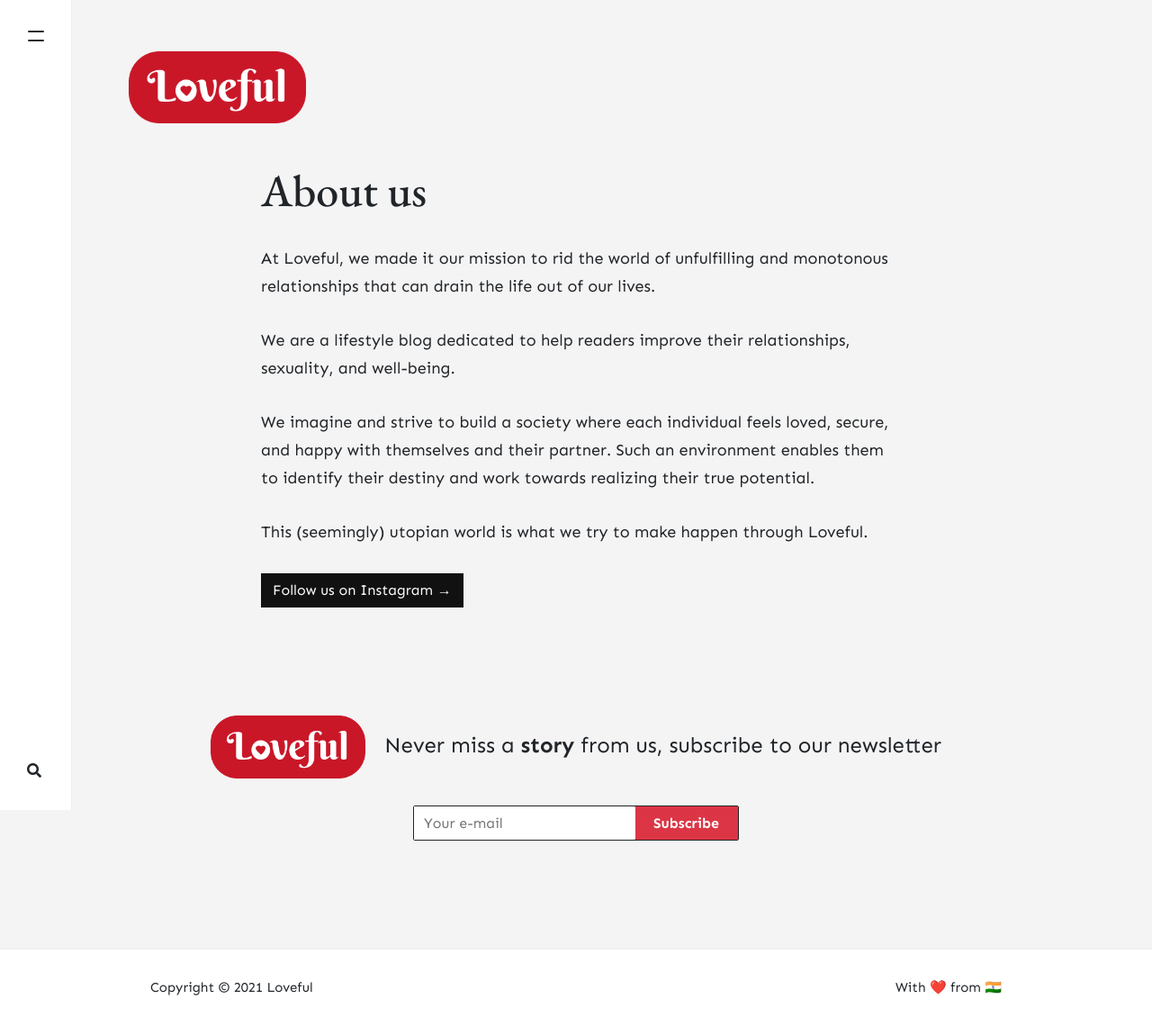
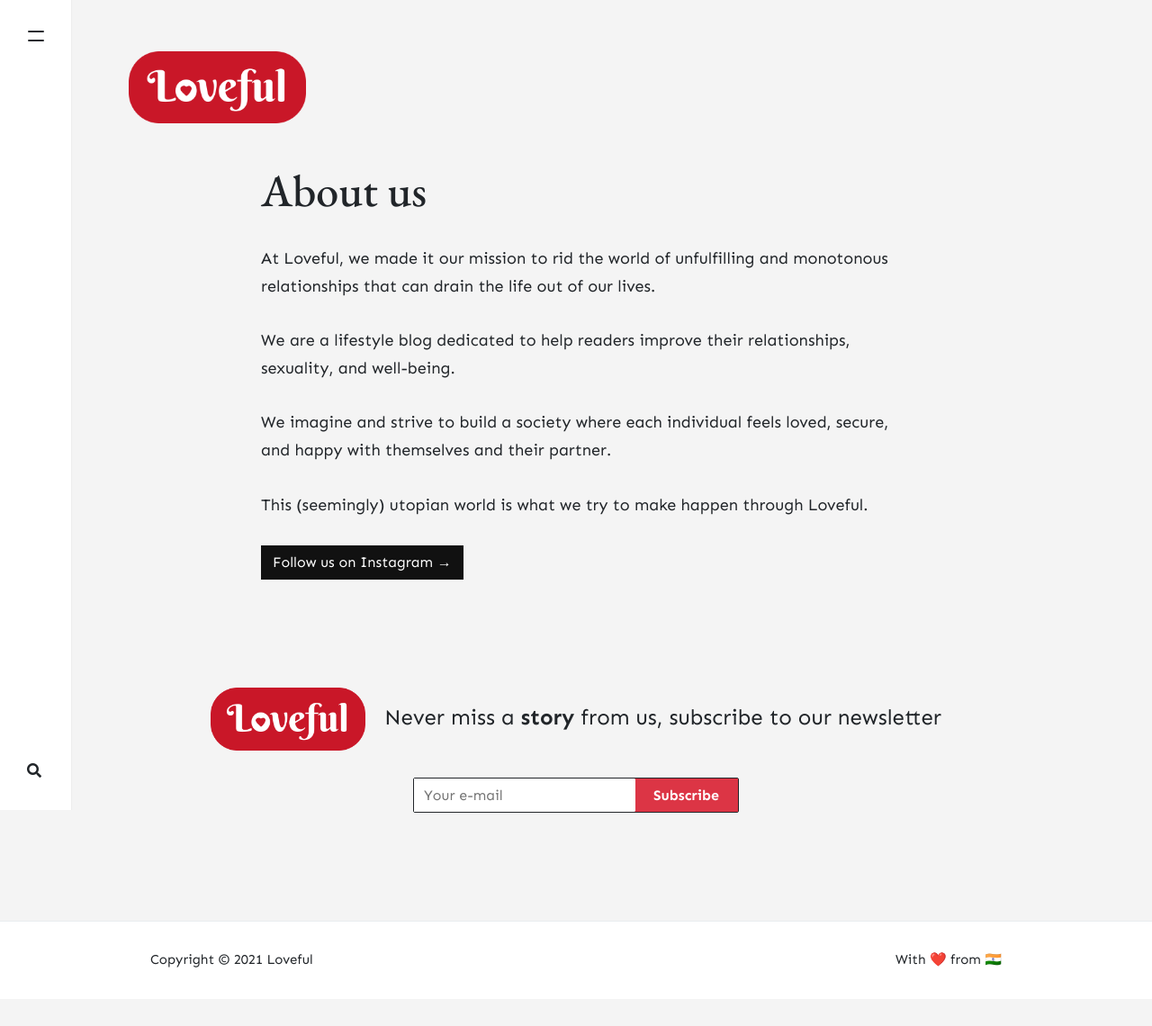
Before and after one commit to stackbit-projects/happy-zebra-28bc2, a Jekyll site: the page built from _pages/about.md, in a window 1280 px wide. Shown: the whole page at 90% size. Built offline with Jekyll 4.4.1, drawn with Linux system fonts in a browser that asks for light colours; nearby versions of some CDN libraries; comment, search, counter and statistics services are not loaded; after the commit the page ends 1110 px from its top, so only the background shows below that.

Commit message:
about.md: changed

```diff
--- a/_pages/about.md
+++ b/_pages/about.md
@@ -11,7 +11,7 @@
 
 We are a lifestyle blog dedicated to help readers improve their relationships, sexuality, and well-being.
 
-We imagine and strive to build a society where each individual feels loved, secure, and happy with themselves and their partner. Such an environment enables them to identify their destiny and work towards realizing their true potential.
+We imagine and strive to build a society where each individual feels loved, secure, and happy with themselves and their partner.
 
 This (seemingly) utopian world is what we try to make happen through Loveful.
 
```
